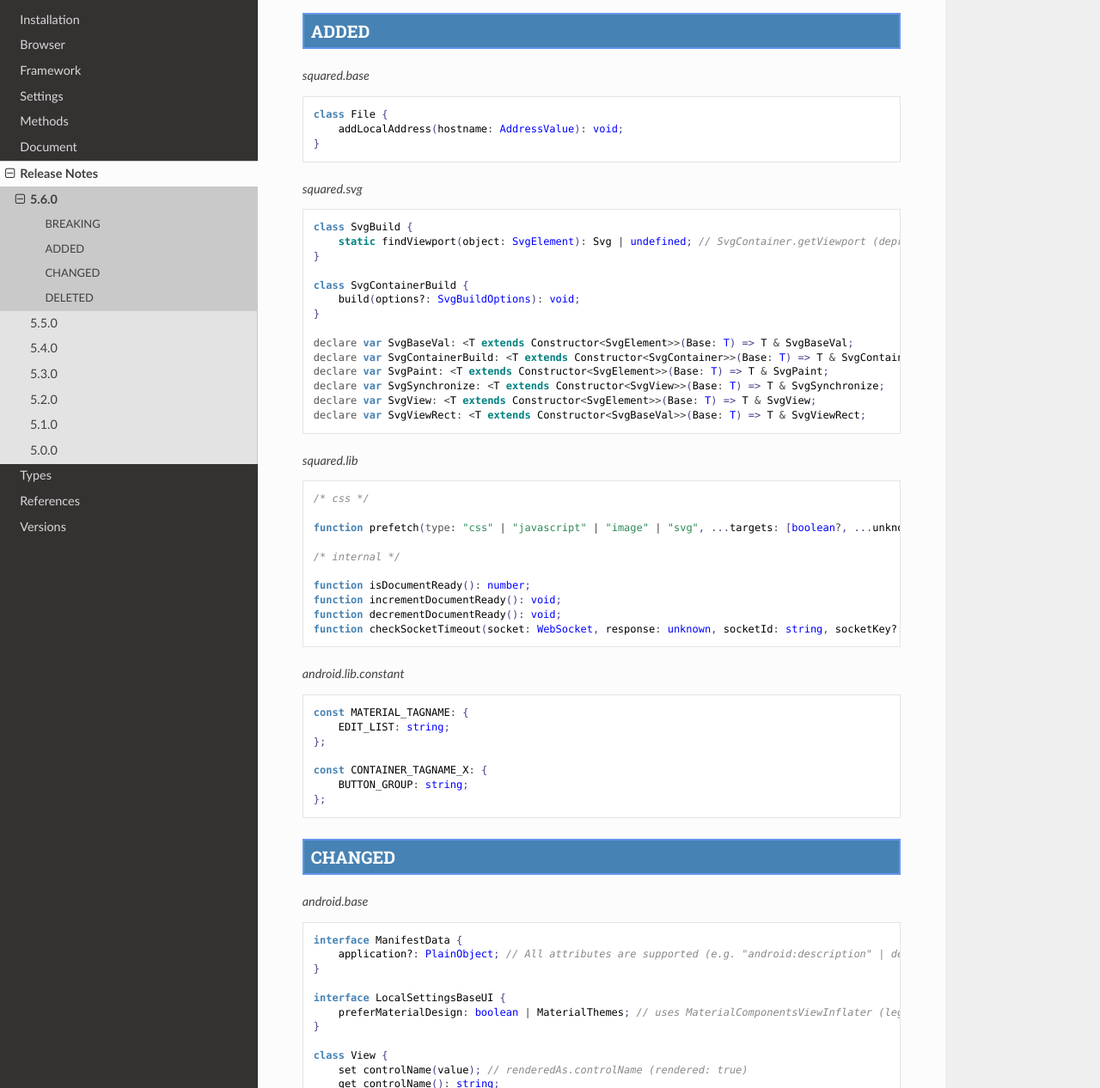
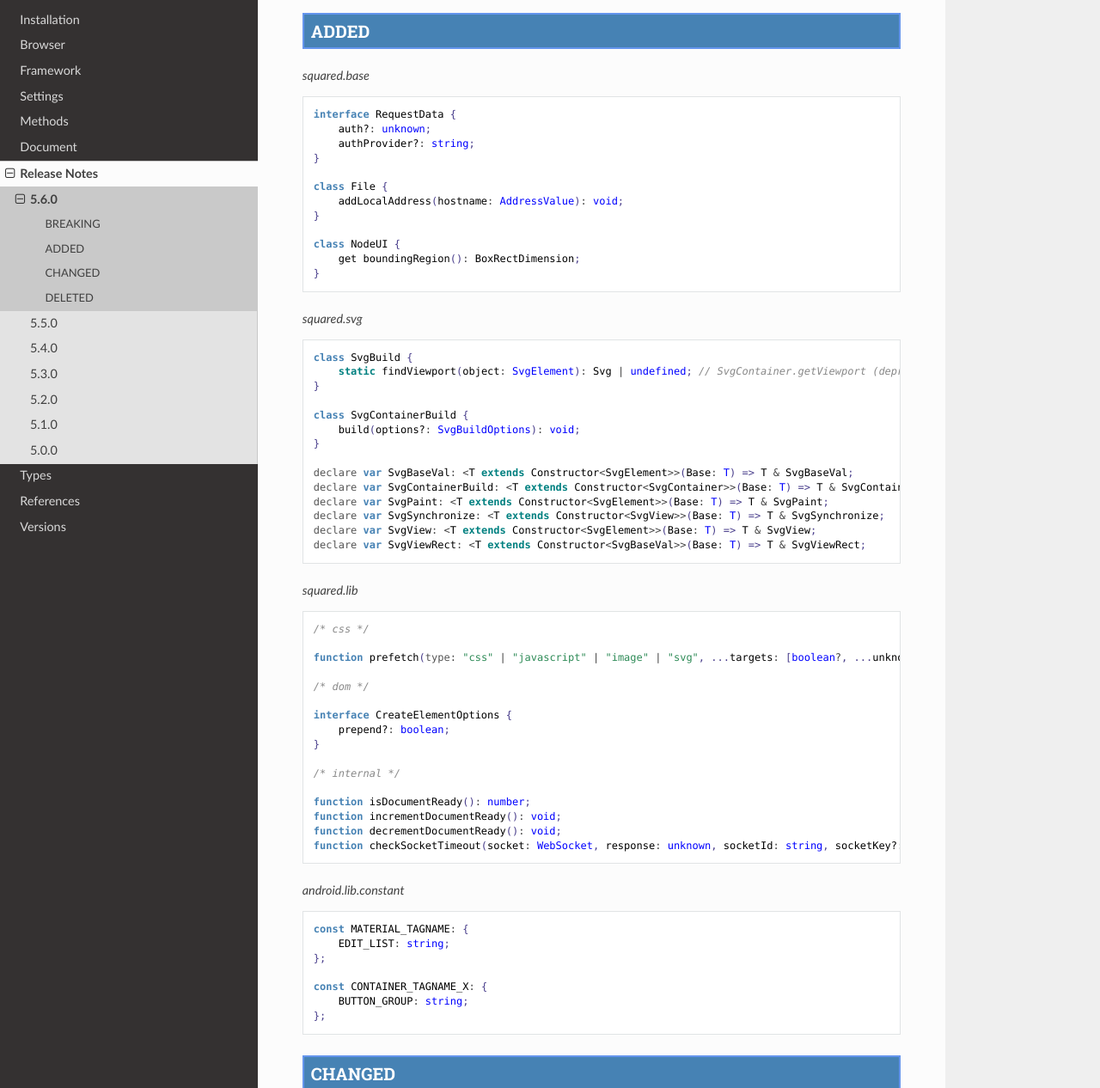
Before and after one commit to anpham6/android-docs, a Sphinx documentation site: the page built from source/release_notes/5.6.0.rst, in a window 1280 px wide and 1400 px high, scrolled down 377 px, cut to the strip 134-1400 px from the top of the window. Shown: the whole strip at 86% size. Built offline with Sphinx 7.4.7 and the Read the Docs theme 3.1.0, drawn with Linux system fonts in a browser that asks for light colours.

Commit message:
Release Notes: Latest modifications to API 5.6.0.

```diff
--- a/source/release_notes/5.6.0.rst
+++ b/source/release_notes/5.6.0.rst
@@ -34,8 +34,17 @@ ADDED
 .. code-block::
   :caption: squared.base
 
+  interface RequestData {
+      auth?: unknown;
+      authProvider?: string;
+  }
+
   class File {
       addLocalAddress(hostname: AddressValue): void;
+  }
+
+  class NodeUI {
+      get boundingRegion(): BoxRectDimension;
   }
 
 .. code-block::
@@ -62,6 +71,12 @@ ADDED
   /* css */
 
   function prefetch(type: "css" | "javascript" | "image" | "svg", ...targets: [boolean?, ...unknown[]]): Promise<PrefetchItem[]>;
+
+  /* dom */
+
+  interface CreateElementOptions {
+      prepend?: boolean;
+  }
 
   /* internal */
 
```
Also changed, not shown: source/document/android/interface.rst (+6 -1 lines), source/document/build.rst (+12 -1 lines), source/release_notes/5.3.0.rst (+6 -6 lines).
